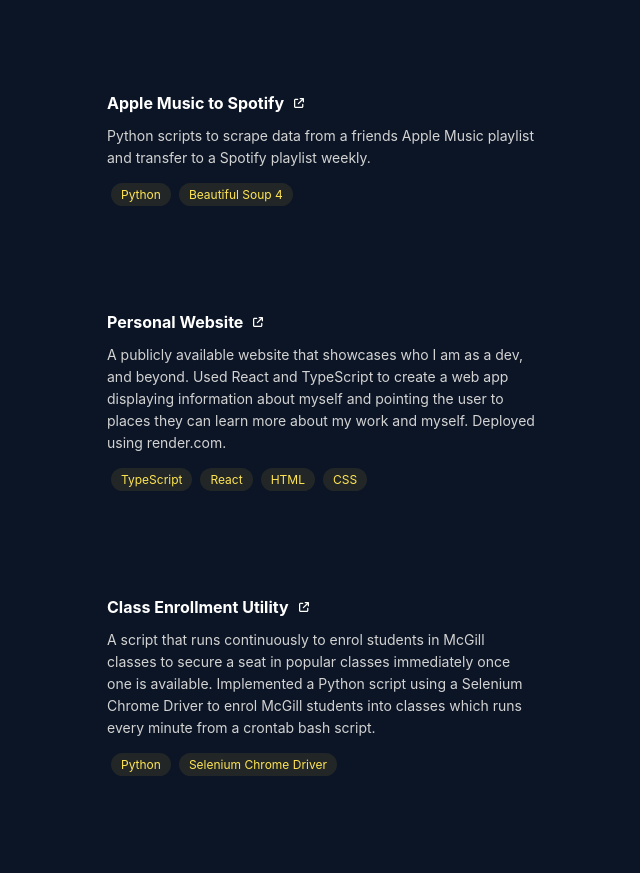
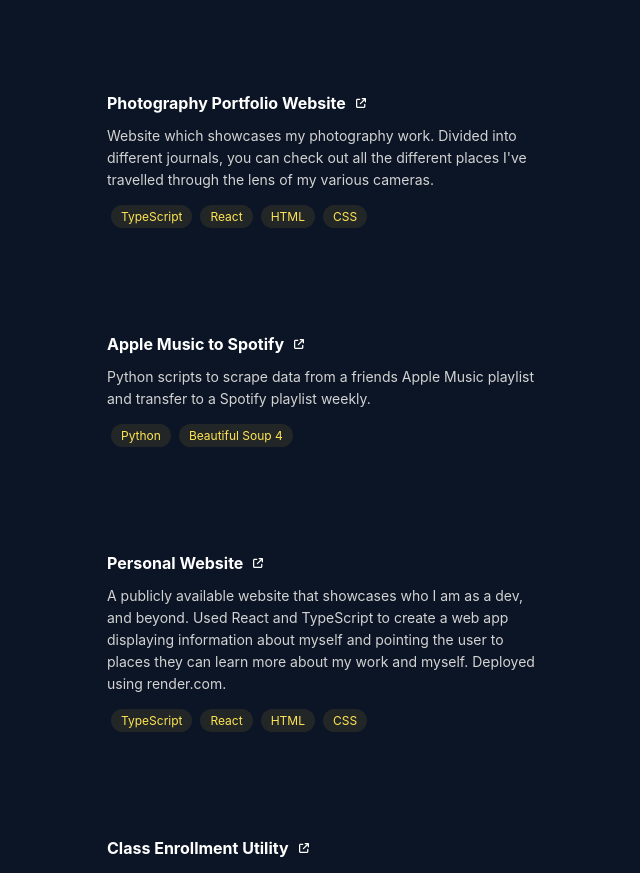
Before and after one commit to lilygostovic/lg-portfolio, a React (Create React App) app: page / in a window 1280 px wide. Shown: the part 1960-2833 px from the top of the page, without its empty margins (553-1193 px from the left). Built offline with nearby package versions, Linux system fonts and the light colour scheme.

Commit message:
Add photography website to projects section

```diff
--- a/src/components/Projects/index.tsx
+++ b/src/components/Projects/index.tsx
@@ -2,6 +2,12 @@ import { ProjectBlock } from "./ProjectBlock";
 
 export const Projects = () => (
   <div id="projects">
+    <ProjectBlock
+      title="Photography Portfolio Website"
+      link="https://photography.lilygostovic.com"
+      body="Website which showcases my photography work. Divided into different journals, you can check out all the different places I've travelled through the lens of my various cameras."
+      skills={["TypeScript", "React", "HTML", "CSS"]}
+    />
     <ProjectBlock
       title="Apple Music to Spotify"
       link="https://github.com/lilygostovic/zacks-picks"
```
